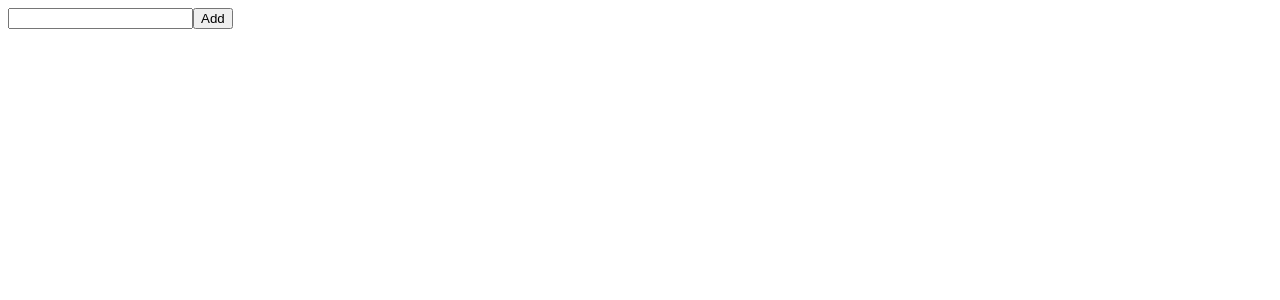
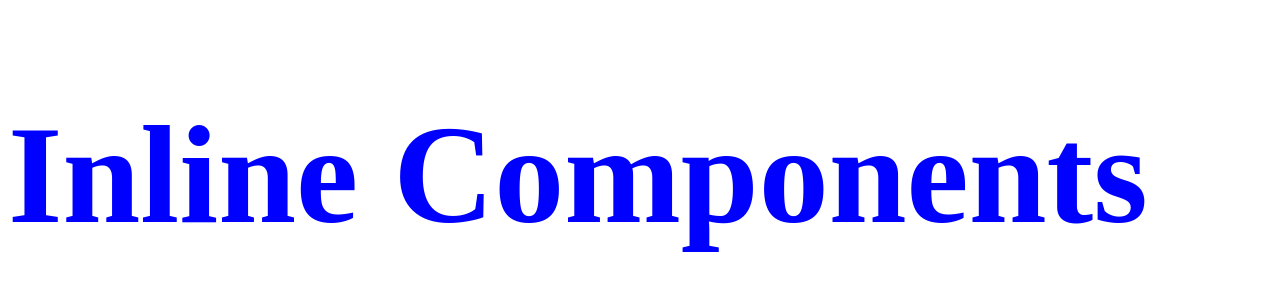
Before and after one commit to nirjonroy/React_practice, a React (Vite) app in the folder todoApp/todoApp/: page / in a window 1280 px wide. Shown: the top 300 px of the page. Built offline with nearby package versions, Linux system fonts and the light colour scheme.

Commit message:
InlineCSS

```diff
--- a/todoApp/todoApp/src/App.jsx
+++ b/todoApp/todoApp/src/App.jsx
@@ -1,9 +1,11 @@
+import InlineCompononents from "./Components/InlineCompononents"
 import Todo from "./Components/Todo"
 
 function App() {
   return (
     <div className="App">
-      <Todo />
+      {/* <Todo /> */}
+      <InlineCompononents />
     </div>
   )
 }
--- /dev/null
+++ b/todoApp/todoApp/src/Components/InlineCompononents.jsx
@@ -0,0 +1,9 @@
+
+const header = {color: "blue", fontSize: "140px"}
+export default function InlineCompononents(){
+    return (
+        <div >
+            <h1 style={header}>Inline Components</h1>
+        </div>
+    )
+}
```
Also changed, not shown: todoApp/todoApp/src/css/style.css (added).
